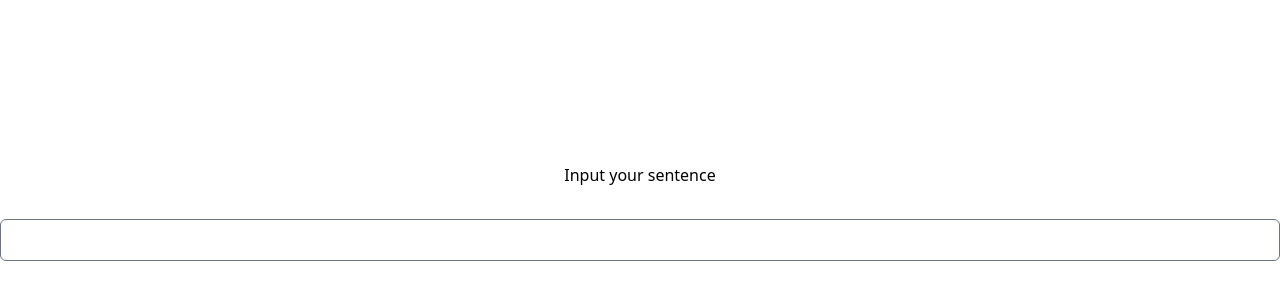
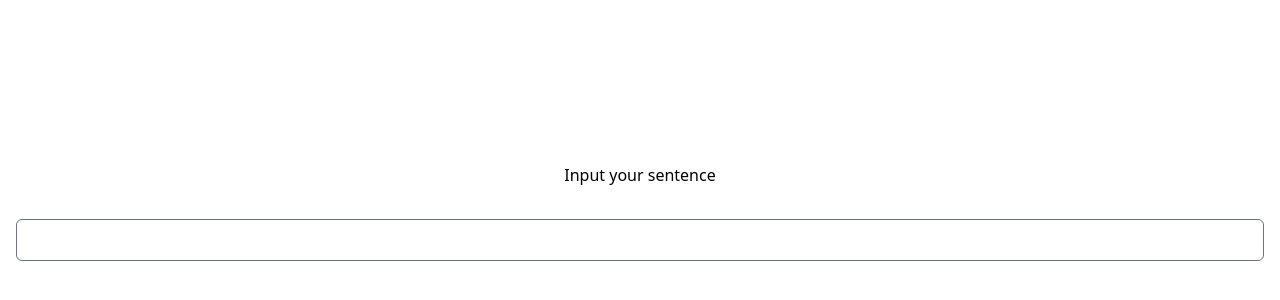
Before and after one commit to albertpratomo/guess-the-sentence, a Vue app: page / in a window 1280 px wide. Shown: the part 188-488 px from the top of the page. Built offline with nearby package versions, Linux system fonts and the light colour scheme.

Commit message:
center container

```diff
--- a/tailwind.config.js
+++ b/tailwind.config.js
@@ -4,6 +4,10 @@ module.exports = {
     './src/**/*.{vue,js}',
   ],
   theme: {
+    container: {
+      center: true,
+      padding: '1rem',
+    },
     extend: {},
   },
   plugins: [
```
